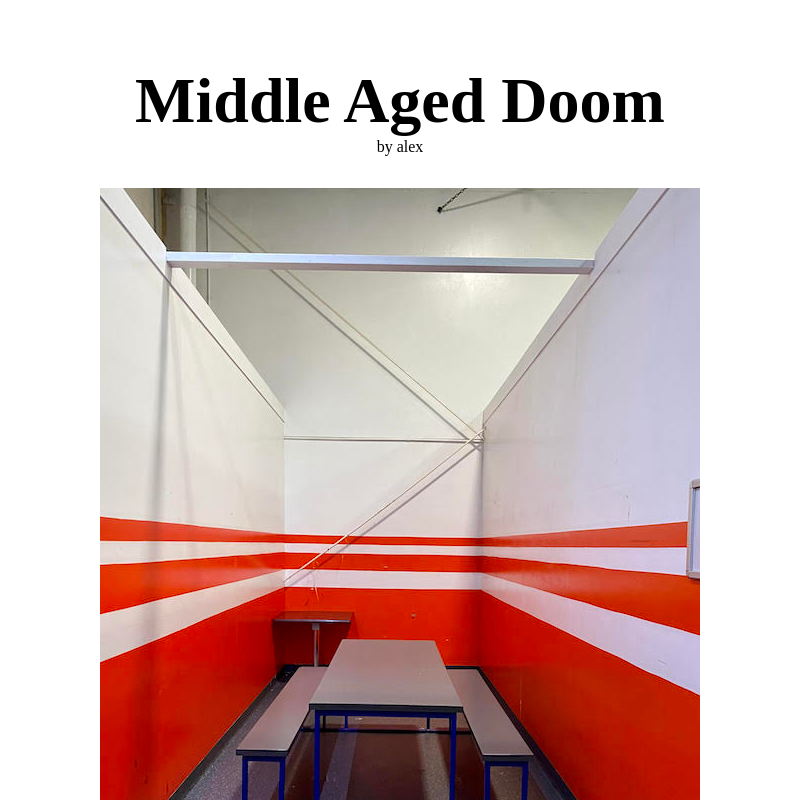
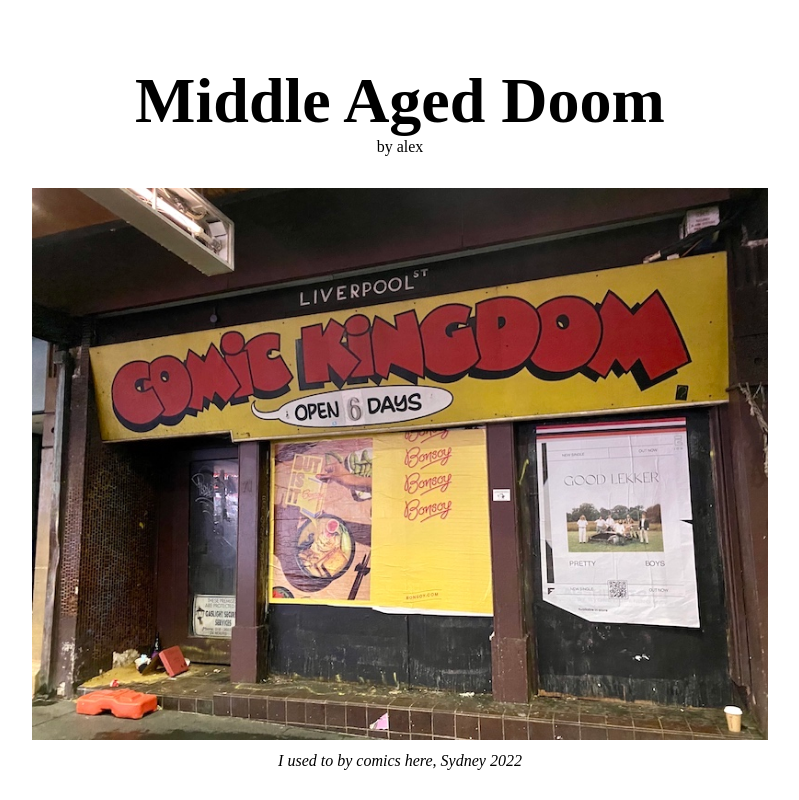
Before and after one commit to thenationofalex/thenationofalex, a Next.js app: page /thenationofalex/ in a window 1280 px wide. Shown: the top 800 px of the page, without its empty margins (240-1039 px from the left). Built offline with nearby package versions, Linux system fonts and the light colour scheme.

Commit message:
new page

```diff
--- a/pages/index.tsx
+++ b/pages/index.tsx
@@ -2,7 +2,7 @@
 import Head from 'next/head'
 import styles from '../styles/Home.module.css'
 
-import Entry20220702 from '../src/entries/20220702'
+import { Entry20220710 as Entry } from '../src/entries/20220710'
 
 const Home: NextPage = () => {
   return (
@@ -18,7 +18,7 @@
         </h1>
         <div>by alex</div>
         <section className={styles.content}>
-          <Entry20220702 />
+          <Entry />
         </section>
       </main>
 
--- a/src/entries/20220702/index.tsx
+++ b/src/entries/20220702/index.tsx
@@ -1,7 +1,7 @@
 import Entry from '../../components/entry'
 import Config from '../../config'
 
-const Entry20220702 = () => <Entry
+export const Entry20220702 = () => <Entry
   image={{
     alt: '',
     width: 600,
--- /dev/null
+++ b/src/entries/20220710/index.tsx
@@ -0,0 +1,13 @@
+import Entry from '../../components/entry'
+import Config from '../../config'
+
+export const Entry20220710 = () => <Entry
+  image={{
+    alt: '',
+    width: 800,
+    src: `${Config.staticPrefix}/9044.jpg`
+  }}
+  caption={'I used to by comics here, Sydney 2022'}
+/>
+
+export default Entry20220710
```
Also changed, not shown: public/9044.jpg (added).
